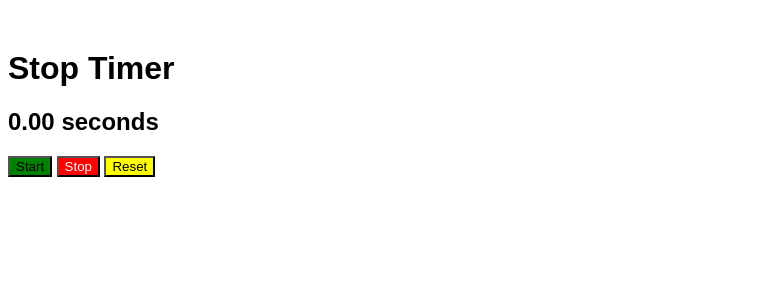
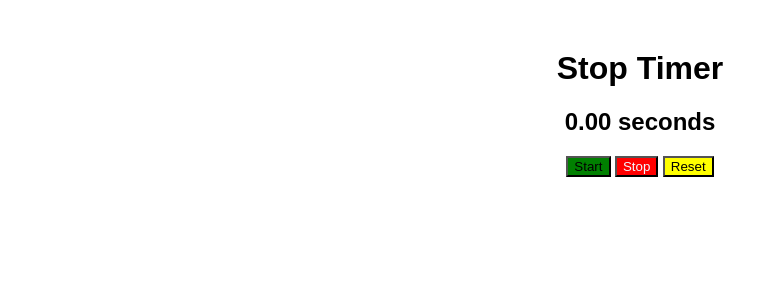
Before and after one commit to MALADHANUNJAYUDU/stop-watch, a Flask app: page / in a window 1280 px wide. Shown: the top 300 px of the page, without its empty margins (0-778 px from the left). Run offline with Flask 3, Linux system fonts and the light colour scheme.

Commit message:
delete eorry

```diff
--- a/templates/index.html
+++ b/templates/index.html
@@ -20,15 +20,15 @@
         }
     </style>
 </head>
-<body style="text-salign:center; font-family:Arial; margin-top:50px;">
+<body style="text-align:center; font-family:Arial; margin-top:50px;">
 
     <h1>Stop Timer</h1>
     <h2 id="timer">0.00 seconds</h2>
-<centre>
+
     <button id="fist" onclick="startTimer()">Start</button>
     <button id="second" onclick="stopTimer()">Stop</button>
     <button id="three" onclick="resetTimer()">Reset</button>
-</centre>
+
     <script>
         let interval;
 
```
